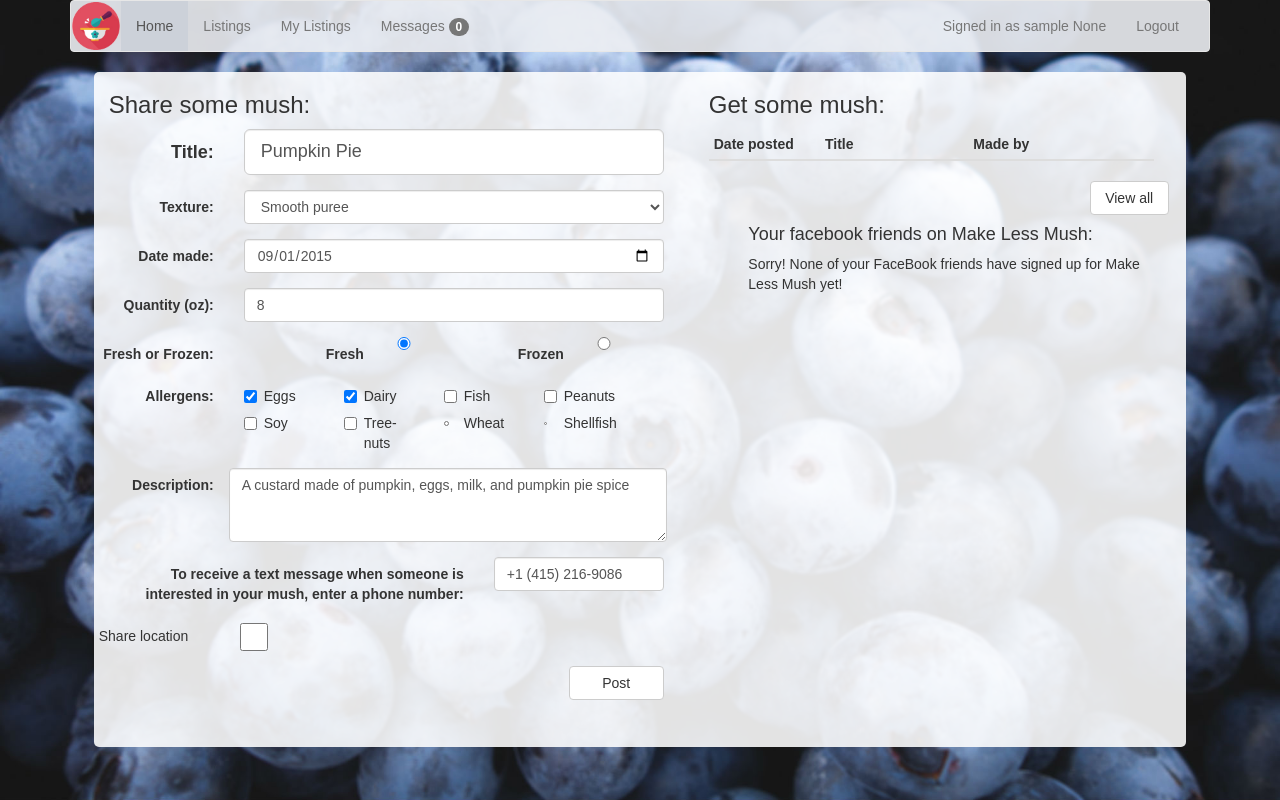
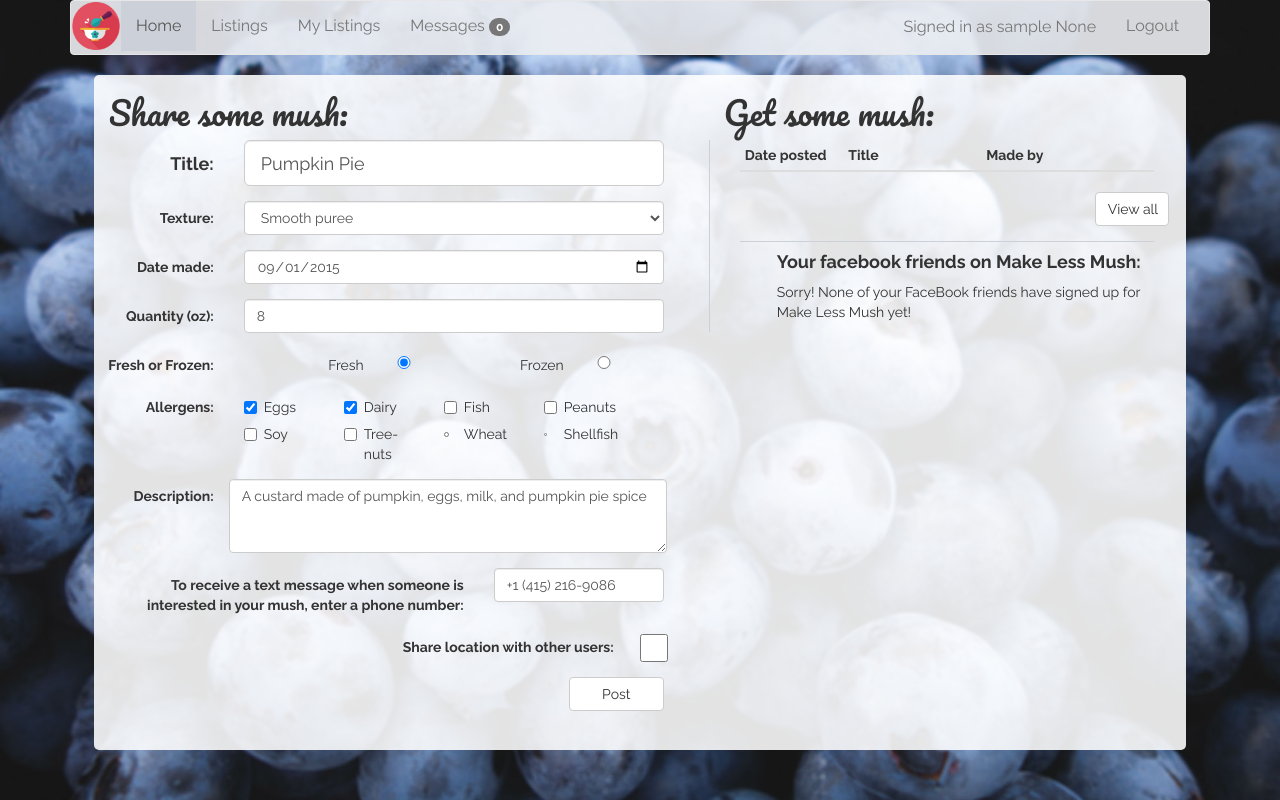
Before and after one commit to akvanhar/HB-FinalProject, a Flask app: page /home in a window 1280 px wide. Run offline with Flask 2, Linux system fonts and the light colour scheme; the visitor is signed in with stand-in values (Sample User, id 1); data comes from the database, SQL or seed files in the repository; data that the repository does not hold is empty; some libraries are stand-ins or nearby versions.

Commit message:
home page css looking good

```diff
--- a/static/css/base.css
+++ b/static/css/base.css
@@ -27,6 +27,8 @@ body {
 	background-repeat: no-repeat;
 	background-position: center center;
 	font-family: 'Raleway', sans-serif;
+	font-weight: 400px;
+	font-size: 14px;
 }
 
 .outmostBox {
@@ -77,6 +79,7 @@ body {
 
 .navbar {
 	background-color: rgba(235, 238, 242, 0.9);
+	font-size: 16px;
 }
 
 #descriptionBox {
@@ -89,5 +92,42 @@ body {
 
 #geoCheckbox {
 	height: 28px;
+	padding-right: 0px;
+}
 
+h3 {
+	font-family: 'Pacifico', cursive;
+	font-size: 32px;
 }
+
+#freshLabel,
+#frozenLabel {
+	font-weight: normal;
+}
+
+#fresh,
+#frozen {
+	margin-top: 8px;
+}
+
+#verticalDivide {
+	border-left-style: solid;
+    border-left-width: 1px;
+    border-left-color: #CCD1D9;
+    margin-bottom: 40px;
+    padding-left: 30px;
+}
+
+#horizontalDivide {
+	border-bottom-style: solid;
+	border-bottom-width: 1px;
+	border-bottom-color: #CCD1D9;
+}
+
+#tableHeading {
+	padding-left: 30px;
+}
+
+#viewAll {
+	margin-bottom: 15px;
+}
--- a/templates/base.html
+++ b/templates/base.html
@@ -7,6 +7,8 @@
 	<link rel="icon" href="/static/images/mlmlogo.png">
 	<link rel="stylesheet" href="/static/css/base.css">
 	<link rel="stylesheet" href="/static/css/messages.css">
+	<link href='https://fonts.googleapis.com/css?family=Pacifico' rel='stylesheet' type='text/css'>
+	<link href='https://fonts.googleapis.com/css?family=Raleway:700,400' rel='stylesheet' type='text/css'>
 	{% block head %}
     <title>{% block title %}{% endblock %}Make Less Mush</title>
     {% endblock %}
--- a/templates/index.html
+++ b/templates/index.html
@@ -10,6 +10,7 @@
 }
 </style>
 
+
 {% for message in get_flashed_messages() %}
 	<div id="flashMessage" class="flashMessage alert" role="alert">{{message}}</div>
 	<script>$('.flashMessage').delay(3000).fadeOut();</script>
@@ -19,7 +20,6 @@
 		<div class="container">
 			<div id="formContainer" class="col-sm-6">
 				<h3>Share some mush:</h3>
-
 				<form id='postForm' class="form-horizontal" action='/postlisting' method='post'>
 					<div class="row">
 						<div class="form-group form-group-lg">
@@ -54,17 +54,17 @@
 						<div class="form-group form-group-md">
 							<label class="col-sm-3 control-label" for="quantity">Quantity (oz): </label>
 					    		<div class="col-sm-9">
-					      			<input class="form-control" type='number' min='0' name='quantity' placeholder='8 oz.' value="8">
+					      			<input id="quantity" class="form-control" type='number' min='0' name='quantity' placeholder='8 oz.' value="8">
 					    		</div>
 						</div>
 					</div>
 					<div class="row">
 						<div class="form-group form-group-md">
 							<label class="col-sm-3 control-label">Fresh or Frozen:</label>
-							<label class="col-sm-3 control-label" for="freshfrozen">Fresh </label>
-								<input class="col-sm-1 radio-inline" type="radio" name="freshfrozen" value="fresh" checked>
-							<label class="col-sm-3 control-label" for="freshfrozen">Frozen </label>
-								<input class="col-sm-1 radio-inline" type="radio" name="freshfrozen" value="frozen">
+							<label id="freshLabel" class="col-sm-3 control-label" for="fresh">Fresh </label>
+								<input id="fresh" class="col-sm-1 radio-inline" type="radio" name="freshfrozen" value="fresh" checked>
+							<label id="frozenLabel" class="col-sm-3 control-label" for="frozen">Frozen </label>
+								<input id="frozen" class="col-sm-1 radio-inline" type="radio" name="freshfrozen" value="frozen">
 							<div class="col-sm-1"></div>
 						</div>
 					</div>
@@ -143,7 +143,8 @@
 					<!-- location checkbox -->
 					<div class="row">
 						<div class="form-group form-group-md">
-							<label class="checkbox-inline col-sm-3">Share location</label>
+							<div class="col-sm-4"></div>
+							<label class="col-sm-7 control-label checkbox-inline"><b>Share location with other users:</b></label>
 								<input class="col-sm-1" type="checkbox" id="geoCheckbox" name="geoCheckbox">
 						</div>
 					</div>
@@ -164,8 +165,10 @@
 
 			<div id="listingsCol "class="col-sm-5">
 					<div class="row">
-					<h3 class="col-sm-12">Get some mush:</h3>
+						<h3 class="col-sm-12" id="tableHeading">Get some mush:</h3>
 					</div>
+					<div id="verticalDivide">
+						<div id="horizontalDivide">
 						<table class="table table-condensed table-hover">
 							<div class="row">
 								<thead>
@@ -193,12 +196,13 @@
 							</tbody>
 						</table>
 						<div class="row">
-					<a href='/listings'><button class="col-sm-2 col-sm-offset-10 btn btn-default">View all</button></a>
+							<a href='/listings'><button id="viewAll" class="col-sm-2 col-sm-offset-10 btn btn-default">View all</button></a>
+						</div>
 					</div>
 
 					<div class="row">
 						<div class="col-sm-1"></div>
-					<h4 class="col-sm-11">Your facebook friends on Make Less Mush:</h4>
+						<h4 class="col-sm-11"><b>Your facebook friends on Make Less Mush:</b></h4>
 						{% if friends_fb_ids %}
 						{% for friend in friends_fb_ids %}
 							<div class="col-sm-1"></div>
@@ -208,6 +212,7 @@
 							<div class="col-sm-1"></div><p class="col-sm-11">Sorry! None of your FaceBook friends have signed up for Make Less Mush yet!
 						{% endif %}
 					</div> <!-- end row -->
+				</div>
 			</div> <!-- end recent listings table -->
 		</div>
 	</div>
```
Lines whose indentation alone changed are shown as unchanged.
